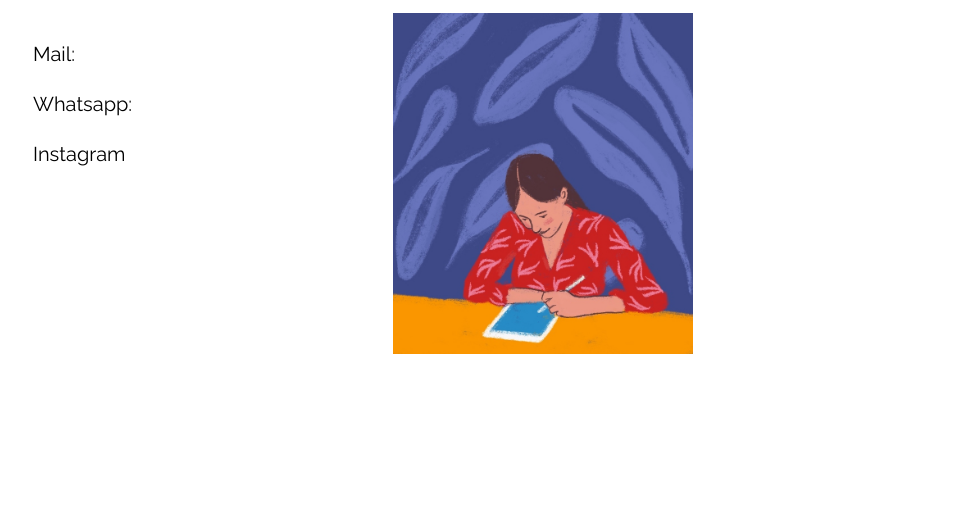
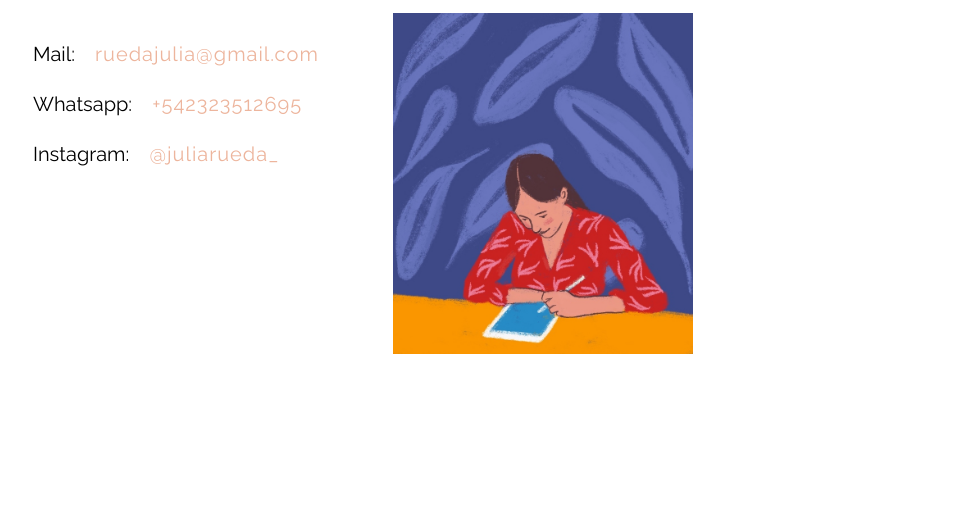
Before and after one commit to juliarueda/juliarueda.github.io, a plain HTML site: page contacto.html in a window 1280 px wide. Shown: the part 225-735 px from the top of the page, without its empty margins (167-1134 px from the left). Drawn offline with Linux system fonts and the light colour scheme.

Commit message:
cambio contacto 2

```diff
--- a/contacto.html
+++ b/contacto.html
@@ -26,9 +26,9 @@
 	     <section id="formulario">
 		  <h1> Contactame </h1>
 		  <ul>
-		     <li> Mail: <a href="www.gmail.com" target="new" class="texto" ruedajulia@gmail.com > </a></li>
-			 <li> Whatsapp: <a href="wa.link/53131l" target="new" class="texto" +542323512695> </a></li>
-			 <li> Instagram <a href="https://www.instagram.com/juliarueda_/" target="new" class="texto" @juliarueda_> </a></li>
+		     <li> Mail: <a href="www.gmail.com" target="new" class="texto"> ruedajulia@gmail.com </a></li>
+			 <li> Whatsapp: <a href="wa.link/53131l" target="new" class="texto"> +542323512695 </a></li>
+			 <li> Instagram: <a href="https://www.instagram.com/juliarueda_/" target="new" class="texto"> @juliarueda_ </a></li>
 		  </ul>
 	      </section>
 	     <section id="imagen">
```
